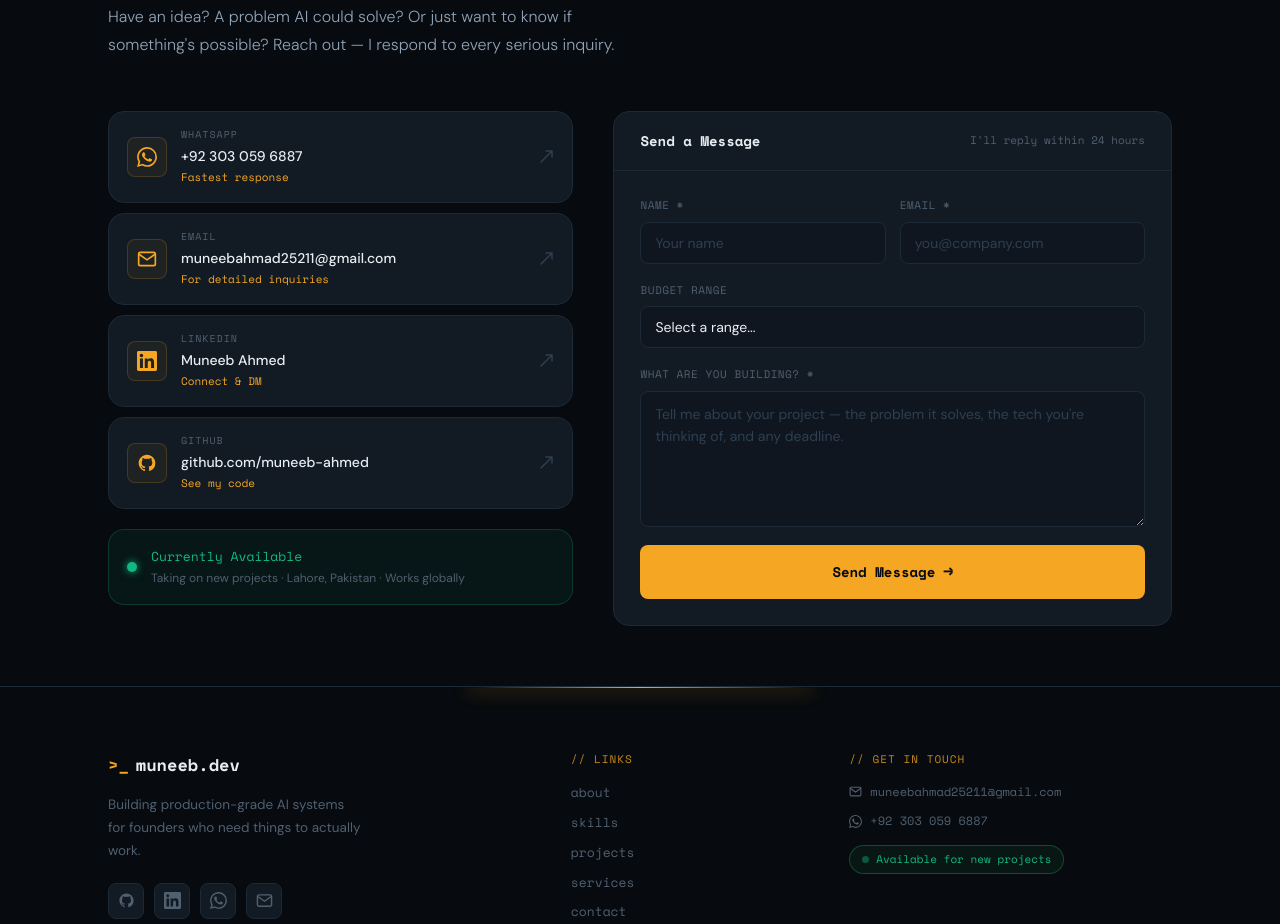
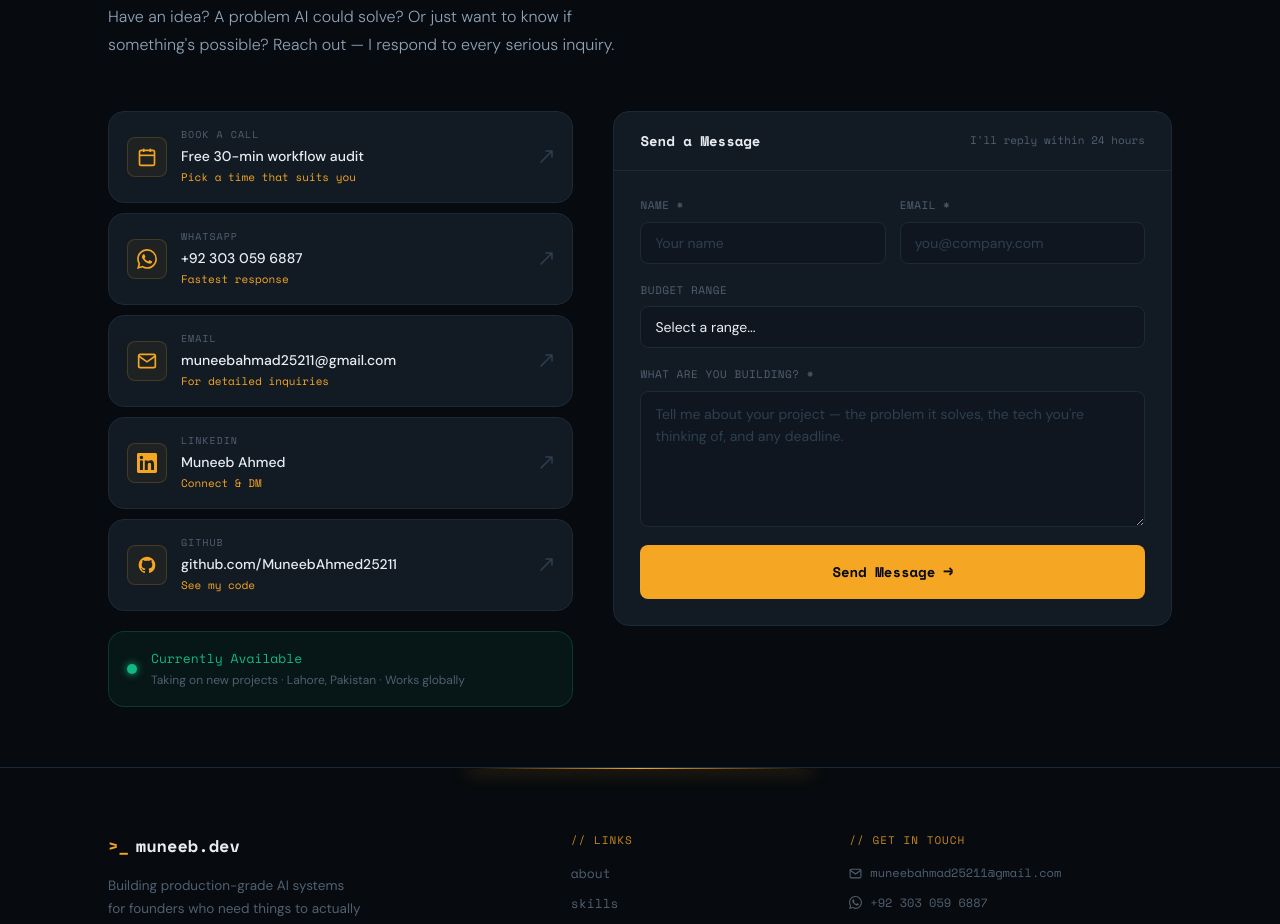
Before and after one commit to MuneebAhmed25211/personal-portfolio-website-frontend, a Next.js app: page / in a window 1280 px wide. Shown: the part 6180-7104 px from the top of the page. Built offline with nearby package versions, Linux system fonts and the light colour scheme; no server answers.

Commit message:
Updated Calendly

```diff
--- a/src/components/Contact.tsx
+++ b/src/components/Contact.tsx
@@ -5,6 +5,13 @@ import { useReveal } from '@/lib/useReveal'
 import s from './Contact.module.css'
 
 const contacts = [
+  {
+    icon: <svg width="20" height="20" viewBox="0 0 24 24" fill="none" stroke="currentColor" strokeWidth="2"><rect x="3" y="4" width="18" height="18" rx="2"/><line x1="16" y1="2" x2="16" y2="6"/><line x1="8" y1="2" x2="8" y2="6"/><line x1="3" y1="10" x2="21" y2="10"/></svg>,
+    label: 'Book a Call',
+    value: 'Free 30-min workflow audit',
+    href: 'https://calendly.com/muneebahmadai/30min',
+    note: 'Pick a time that suits you',
+  },
   {
     icon: <svg width="20" height="20" viewBox="0 0 24 24" fill="currentColor"><path d="M17.472 14.382c-.297-.149-1.758-.867-2.03-.967-.273-.099-.471-.148-.67.15-.197.297-.767.966-.94 1.164-.173.199-.347.223-.644.075-.297-.15-1.255-.463-2.39-1.475-.883-.788-1.48-1.761-1.653-2.059-.173-.297-.018-.458.13-.606.134-.133.298-.347.446-.52.149-.174.198-.298.298-.497.099-.198.05-.371-.025-.52-.075-.149-.669-1.612-.916-2.207-.242-.579-.487-.5-.669-.51-.173-.008-.371-.01-.57-.01-.198 0-.52.074-.792.372-.272.297-1.04 1.016-1.04 2.479 0 1.462 1.065 2.875 1.213 3.074.149.198 2.096 3.2 5.077 4.487.709.306 1.262.489 1.694.625.712.227 1.36.195 1.871.118.571-.085 1.758-.719 2.006-1.413.248-.694.248-1.289.173-1.413-.074-.124-.272-.198-.57-.347m-5.421 7.403h-.004a9.87 9.87 0 01-5.031-1.378l-.361-.214-3.741.982.998-3.648-.235-.374a9.86 9.86 0 01-1.51-5.26c.001-5.45 4.436-9.884 9.888-9.884 2.64 0 5.122 1.03 6.988 2.898a9.825 9.825 0 012.893 6.994c-.003 5.45-4.437 9.884-9.885 9.884m8.413-18.297A11.815 11.815 0 0012.05 0C5.495 0 .16 5.335.157 11.892c0 2.096.547 4.142 1.588 5.945L.057 24l6.305-1.654a11.882 11.882 0 005.683 1.448h.005c6.554 0 11.89-5.335 11.893-11.893a11.821 11.821 0 00-3.48-8.413z"/></svg>,
     label: 'WhatsApp',
@@ -23,14 +30,14 @@ const contacts = [
     icon: <svg width="20" height="20" viewBox="0 0 24 24" fill="currentColor"><path d="M20.447 20.452h-3.554v-5.569c0-1.328-.027-3.037-1.852-3.037-1.853 0-2.136 1.445-2.136 2.939v5.667H9.351V9h3.414v1.561h.046c.477-.9 1.637-1.85 3.37-1.85 3.601 0 4.267 2.37 4.267 5.455v6.286zM5.337 7.433c-1.144 0-2.063-.926-2.063-2.065 0-1.138.92-2.063 2.063-2.063 1.14 0 2.064.925 2.064 2.063 0 1.139-.925 2.065-2.064 2.065zm1.782 13.019H3.555V9h3.564v11.452zM22.225 0H1.771C.792 0 0 .774 0 1.729v20.542C0 23.227.792 24 1.771 24h20.451C23.2 24 24 23.227 24 22.271V1.729C24 .774 23.2 0 22.222 0h.003z"/></svg>,
     label: 'LinkedIn',
     value: 'Muneeb Ahmed',
-    href: 'https://linkedin.com/in/muneeb-ahmed-020065231',
+    href: 'https://www.linkedin.com/in/muneebahmedai',
     note: 'Connect & DM',
   },
   {
     icon: <svg width="20" height="20" viewBox="0 0 24 24" fill="currentColor"><path d="M12 2C6.477 2 2 6.484 2 12.017c0 4.425 2.865 8.18 6.839 9.504.5.092.682-.217.682-.483 0-.237-.008-.868-.013-1.703-2.782.605-3.369-1.343-3.369-1.343-.454-1.158-1.11-1.466-1.11-1.466-.908-.62.069-.608.069-.608 1.003.07 1.531 1.032 1.531 1.032.892 1.53 2.341 1.088 2.91.832.092-.647.35-1.088.636-1.338-2.22-.253-4.555-1.113-4.555-4.951 0-1.093.39-1.988 1.029-2.688-.103-.253-.446-1.272.098-2.65 0 0 .84-.27 2.75 1.026A9.564 9.564 0 0112 6.844c.85.004 1.705.115 2.504.337 1.909-1.296 2.747-1.027 2.747-1.027.546 1.379.202 2.398.1 2.651.64.7 1.028 1.595 1.028 2.688 0 3.848-2.339 4.695-4.566 4.943.359.309.678.92.678 1.855 0 1.338-.012 2.419-.012 2.747 0 .268.18.58.688.482A10.019 10.019 0 0022 12.017C22 6.484 17.522 2 12 2z"/></svg>,
     label: 'GitHub',
-    value: 'github.com/muneeb-ahmed',
-    href: 'https://github.com/muneeb-ahmed',
+    value: 'github.com/MuneebAhmed25211',
+    href: 'https://github.com/MuneebAhmed25211',
     note: 'See my code',
   },
 ]
```
